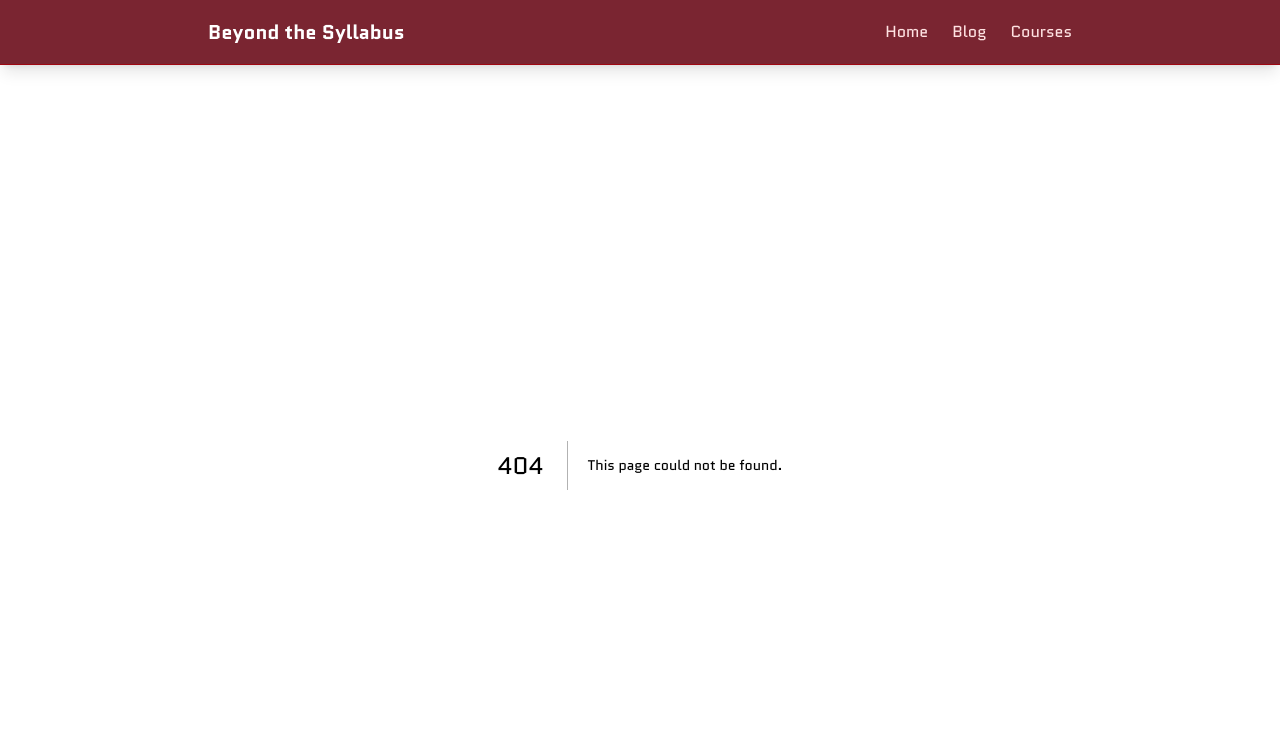
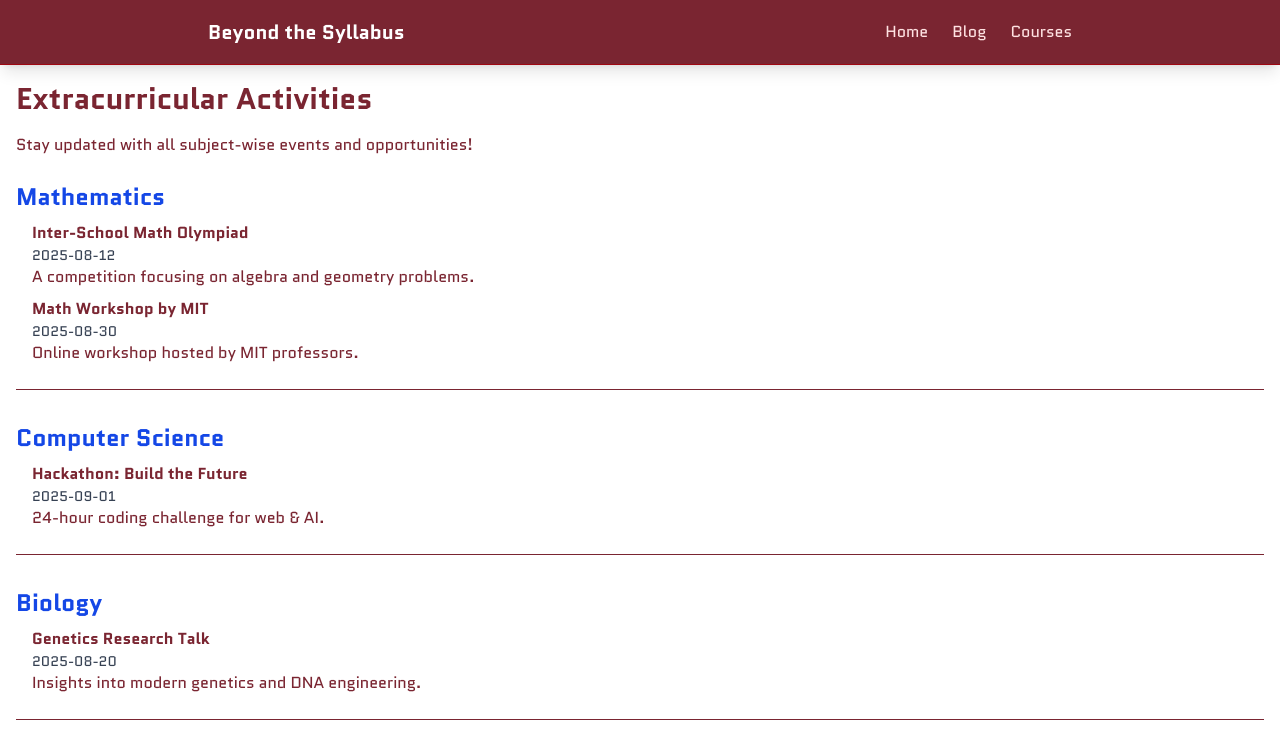
Before and after one commit to danielKinny/cs-blog, a Next.js app: page /Extracurriculars in a window 1280 px wide. Before the commit this address had no page. Shown: the top 730 px of the page. Built offline with nearby package versions, Linux system fonts and the light colour scheme.

Commit message:
extracurriculars

```diff
--- /dev/null
+++ b/app/Extracurriculars/page.tsx
@@ -0,0 +1,83 @@
+"use client";
+
+import { useEffect, useState } from "react";
+
+type Activity = {
+  title: string;
+  date: string;
+  description: string;
+};
+
+type Subject = {
+  name: string;
+  activities: Activity[];
+};
+
+const mockData: Subject[] = [
+  {
+    name: "Mathematics",
+    activities: [
+      {
+        title: "Inter-School Math Olympiad",
+        date: "2025-08-12",
+        description: "A competition focusing on algebra and geometry problems.",
+      },
+      {
+        title: "Math Workshop by MIT",
+        date: "2025-08-30",
+        description: "Online workshop hosted by MIT professors.",
+      },
+    ],
+  },
+  {
+    name: "Computer Science",
+    activities: [
+      {
+        title: "Hackathon: Build the Future",
+        date: "2025-09-01",
+        description: "24-hour coding challenge for web & AI.",
+      },
+    ],
+  },
+  {
+    name: "Biology",
+    activities: [
+      {
+        title: "Genetics Research Talk",
+        date: "2025-08-20",
+        description: "Insights into modern genetics and DNA engineering.",
+      },
+    ],
+  },
+];
+
+export default function ExtraCurricularPage() {
+  const [subjects, setSubjects] = useState<Subject[]>([]);
+
+  useEffect(() => {
+    // Simulating cloud fetch
+    setSubjects(mockData);
+  }, []);
+
+  return (
+    <div className="p-4">
+      <h1 className="text-3xl font-bold mb-4">Extracurricular Activities</h1>
+      <p className="mb-6">Stay updated with all subject-wise events and opportunities!</p>
+
+      {subjects.map((subject) => (
+        <div key={subject.name} className="mb-8 border-b pb-4">
+          <h2 className="text-2xl font-semibold text-blue-700">{subject.name}</h2>
+          <ul className="ml-4 mt-2">
+            {subject.activities.map((activity, index) => (
+              <li key={index} className="mb-2">
+                <h3 className="font-semibold">{activity.title}</h3>
+                <p className="text-sm text-gray-700">{activity.date}</p>
+                <p>{activity.description}</p>
+              </li>
+            ))}
+          </ul>
+        </div>
+      ))}
+    </div>
+  );
+}
```
